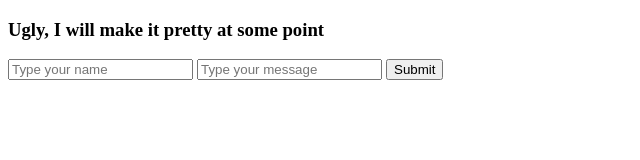
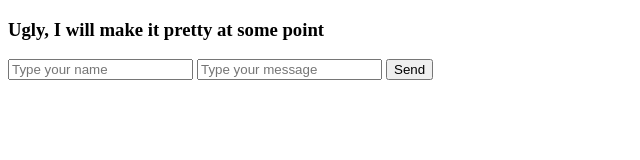
Before and after one commit to Twigee/FuckwithMyComputer, a plain HTML site: page sendmsg.html in a window 1280 px wide. Shown: the full height of the page, 0-640 px from the left. Drawn offline with Linux system fonts and the light colour scheme.

Commit message:
Update sendmsg.html

```diff
--- a/sendmsg.html
+++ b/sendmsg.html
@@ -31,7 +31,7 @@
     <h3>Ugly, I will make it pretty at some point</h3>
     <input placeholder="Type your name" id="name" type="text">
     <input placeholder="Type your message" id="msg" type="text">
-    <input onclick="sendMessage()" type="submit">
+    <input value="Send" onclick="sendMessage()" type="submit">
 </body>
 
 </html>
```
